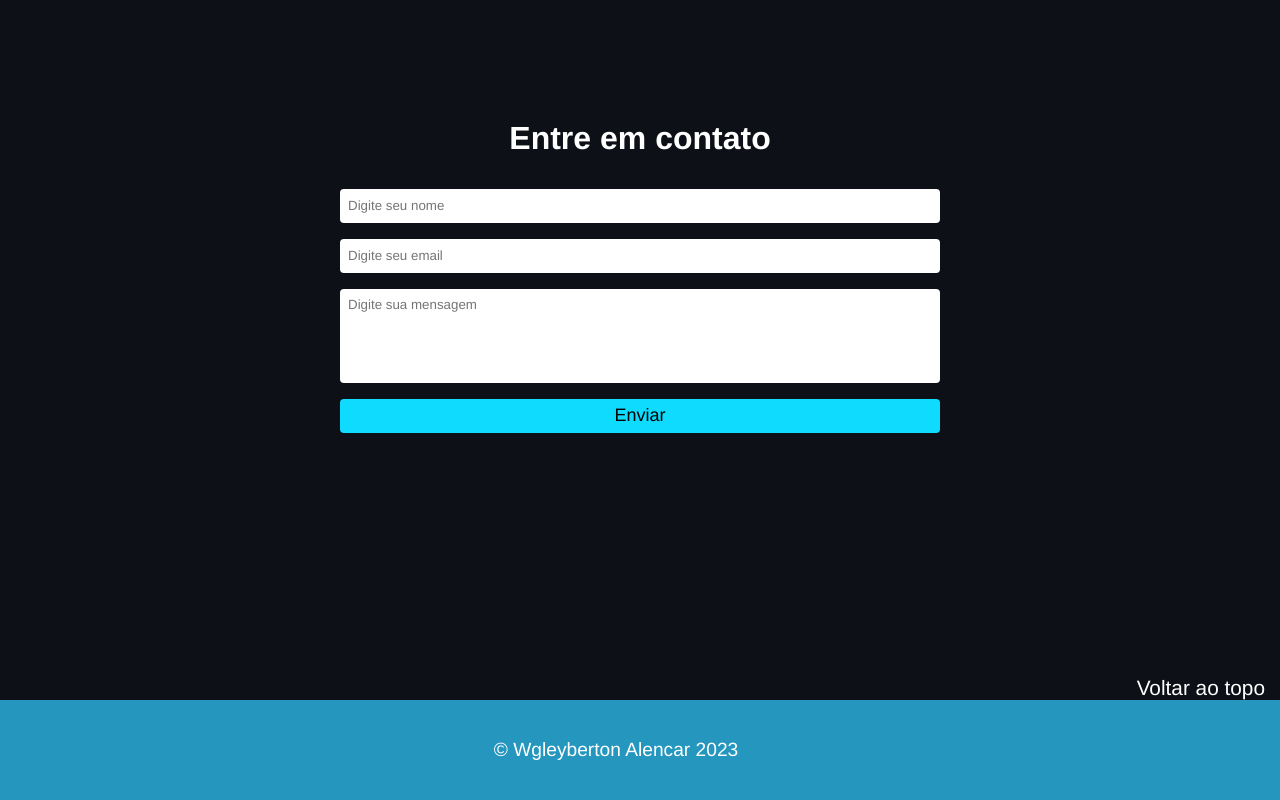
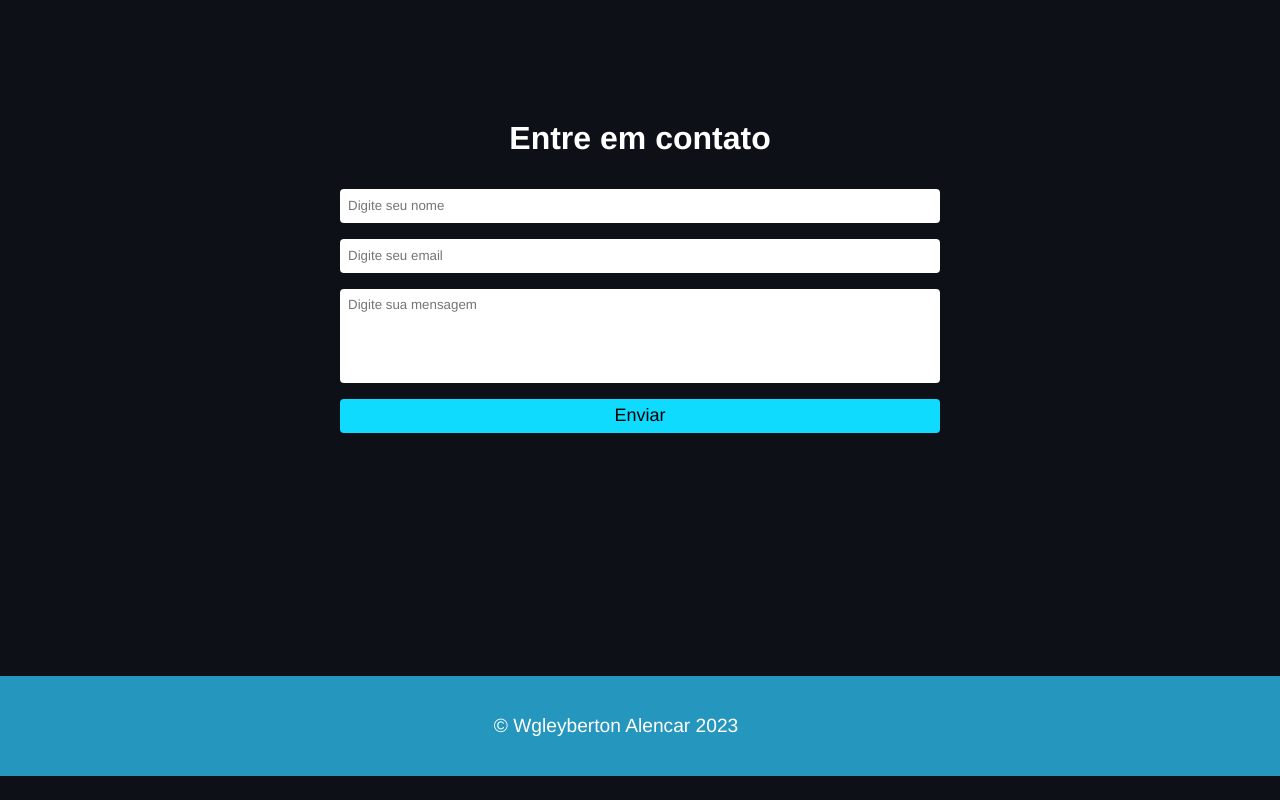
Before and after one commit to Wgleyberton/dev-wgleyberton, a React (Create React App) app: page /#/Contato in a window 1280 px wide. Before the commit this address led to /#/. Shown: the part 3584-4384 px from the top of the page. After the commit the page ends 4360 px from the top, so only its background shows below. Built offline with nearby package versions, Linux system fonts and the light colour scheme.

Commit message:
corrigindo projeto

```diff
--- a/src/pages/Contato.js
+++ b/src/pages/Contato.js
@@ -68,7 +68,7 @@ const Contato = () => {
           </form>
 
       </div>
-      <Link to="/" className="retorno">Voltar ao topo</Link>
+
       <div className="footer">© Wgleyberton Alencar 2023</div>
       </div>
     )
```
